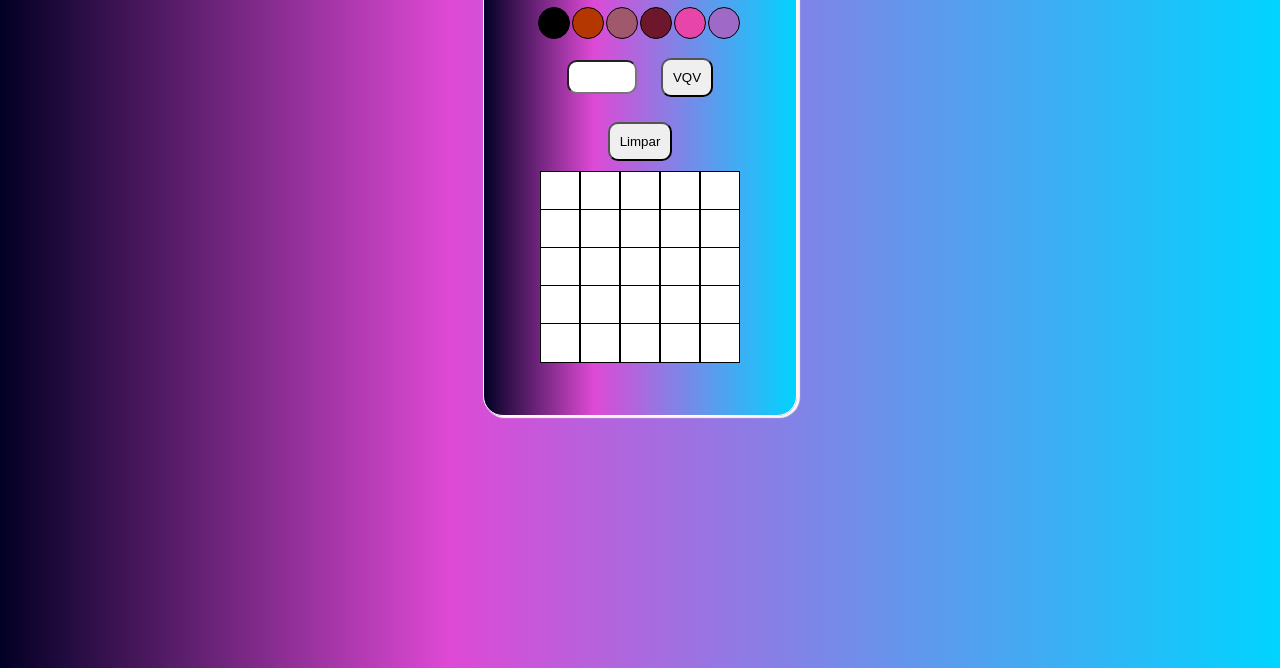
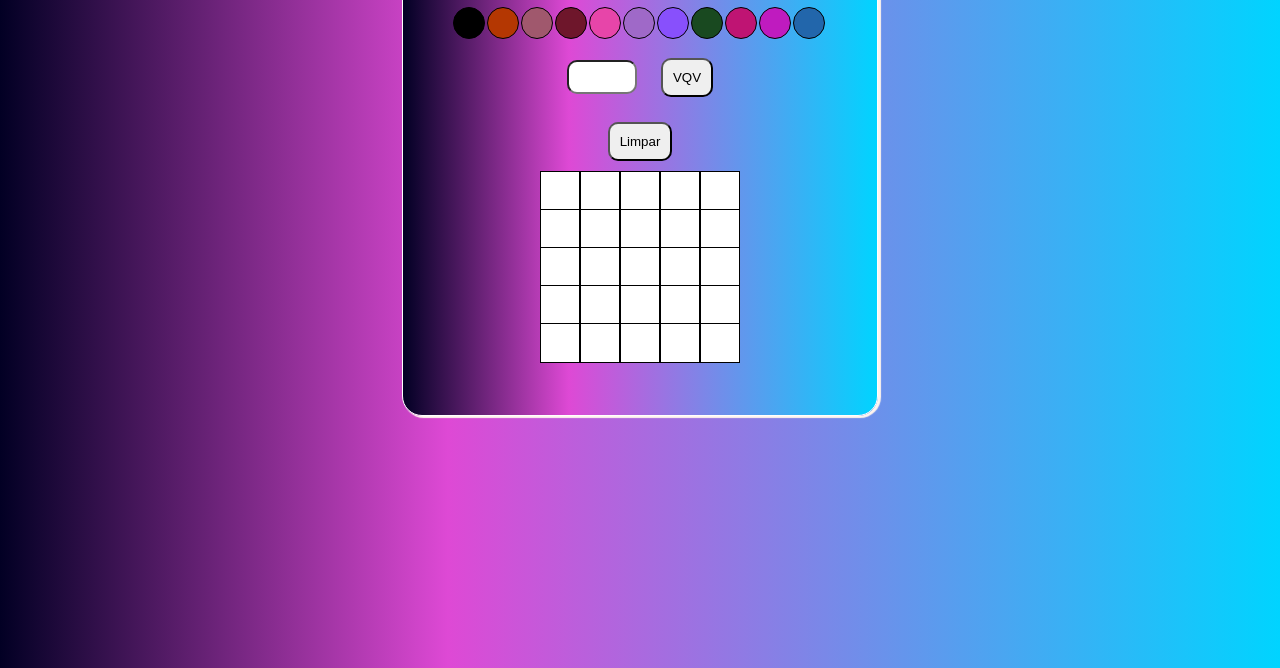
Before and after one commit to DanielSCustodio/Pixel_Art, a plain HTML site: page index.html in a window 1280 px wide. Shown: the part 132-800 px from the top of the page. Drawn offline with Linux system fonts and the light colour scheme.

Commit message:
#3 teste na paleta de cores

```diff
--- a/script.js
+++ b/script.js
@@ -9,7 +9,7 @@ const btnVqv = document.getElementById('generate-board');
 function createPallete() {
   const color = ['black'];
 
-  for (let index = 0; index < 5 ; index += 1) {
+  for (let index = 0; index < 10 ; index += 1) {
     const red = Math.floor(Math.random() * 255);
     const blue = Math.floor(Math.random() * 255);
     const green = Math.floor(Math.random() * 255);
```
Also changed, not shown: index.html (line endings or trailing spaces).
